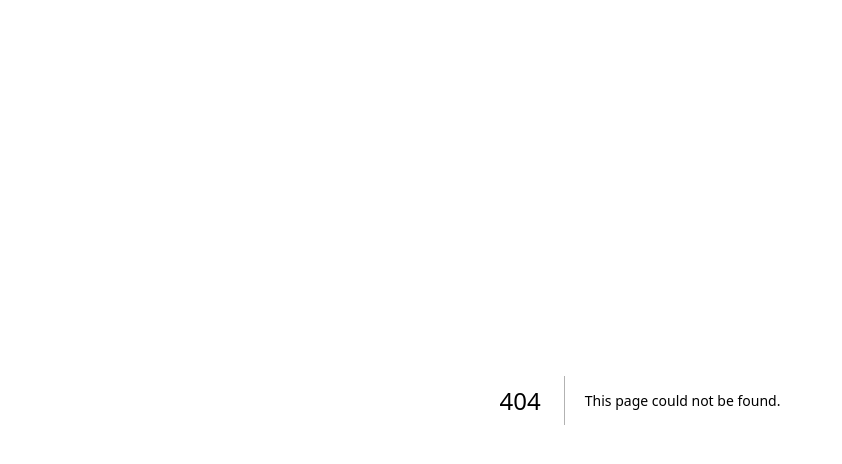
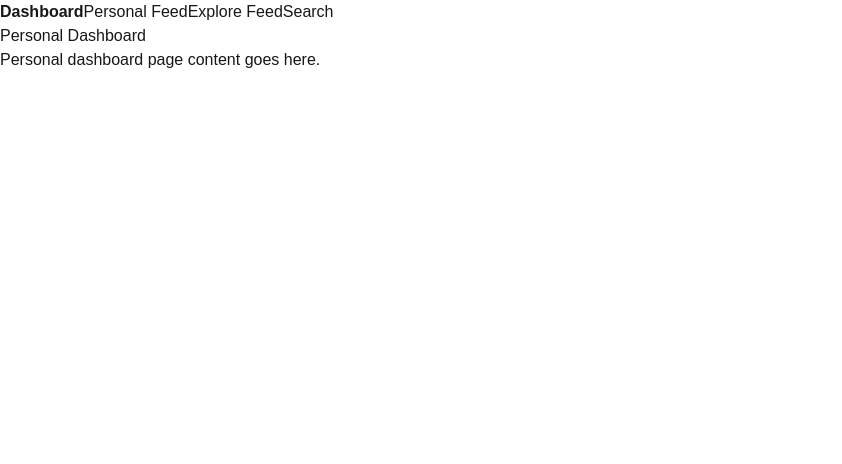
Before and after one commit to Pronamel/web-scraper-stock, a Next.js app: page /dashboard in a window 1280 px wide. Before the commit this address had no page. Shown: the top 464 px of the page, without its empty margins (0-842 px from the left). Built offline with nearby package versions, Linux system fonts and the light colour scheme.

Commit message:
Base File setup, some project settings and added to readme

```diff
--- /dev/null
+++ b/app/dashboard/page.tsx
@@ -0,0 +1,30 @@
+// app/dashboard/page.tsx
+"use client";
+
+import { useState } from "react";
+import TabNav from "@/components/dashboard/TabNav";
+import PersonalDashboardTab from "@/components/dashboard/PersonalDashTab";
+import PersonalFeedTab from "@/components/dashboard/PersonalFeedTab";
+import ExploreFeedTab from "@/components/dashboard/ExploreFeedTab";
+import SearchTab from "@/components/dashboard/SearchTab";
+
+const TAB_COMPONENTS: Record<string, React.ComponentType> = {
+  dashboard: PersonalDashboardTab,
+  "personal-feed": PersonalFeedTab,
+  "explore-feed": ExploreFeedTab,
+  search: SearchTab,
+};
+
+export default function DashboardPage() {
+  const [activeTab, setActiveTab] = useState("dashboard"); // set the default active tab to "dashboard"
+  const ActiveComponent = TAB_COMPONENTS[activeTab];
+
+  return (
+    <div>
+      <TabNav activeTab={activeTab} onTabChange={setActiveTab} />
+      <main>
+        <ActiveComponent />
+      </main>
+    </div>
+  );
+}
--- /dev/null
+++ b/app/login/page.tsx
@@ -0,0 +1,15 @@
+// app/login/page.tsx
+"use client";
+
+import { useRouter } from "next/navigation";
+
+export default function LoginPage() {
+  const router = useRouter();
+
+  return (
+    <div>
+      <h1>Login</h1>
+      <button onClick={() => router.push("/dashboard")}>Go to Dashboard</button>
+    </div>
+  );
+}
--- /dev/null
+++ b/components/dashboard/ExploreFeedTab.tsx
@@ -0,0 +1,9 @@
+// components/dashboard/ExploreFeedTab.tsx
+export default function ExploreFeedTab() {
+  return (
+    <div>
+      <h2>Explore Feed</h2>
+      <p>Content for the explore feed goes here.</p>
+    </div>
+  );
+}
--- /dev/null
+++ b/components/dashboard/PersonalDashTab.tsx
@@ -0,0 +1,9 @@
+// components/dashboard/PersonalDashTab.tsx
+export default function PersonalDashTab() {
+  return (
+    <div>
+      <h2>Personal Dashboard</h2>
+      <p>Personal dashboard page content goes here.</p>
+    </div>
+  );
+}
--- /dev/null
+++ b/components/dashboard/PersonalFeedTab.tsx
@@ -0,0 +1,9 @@
+// components/dashboard/PersonalFeedTab.tsx
+export default function PersonalFeedTab() {
+  return (
+    <div>
+      <h2>Personal Feed</h2>
+      <p>Content for the personal feed goes here.</p>
+    </div>
+  );
+}
--- /dev/null
+++ b/components/dashboard/SearchTab.tsx
@@ -0,0 +1,9 @@
+// components/dashboard/SearchTab.tsx
+export default function SearchTab() {
+  return (
+    <div>
+      <h2>Search</h2>
+      <p>Content for the search tab goes here.</p>
+    </div>
+  );
+}
--- /dev/null
+++ b/components/dashboard/TabNav.tsx
@@ -0,0 +1,28 @@
+// components/dashboard/TabNav.tsx
+type TabNavProperties = {
+  activeTab: string;
+  onTabChange: (tab: string) => void;
+};
+
+const TABS = [
+  { key: "dashboard", label: "Dashboard" },
+  { key: "personal-feed", label: "Personal Feed" },
+  { key: "explore-feed", label: "Explore Feed" },
+  { key: "search", label: "Search" },
+];
+
+export default function TabNav({ activeTab, onTabChange }: TabNavProperties) {
+  return (
+    <nav>
+      {TABS.map((tab) => (
+        <button
+          key={tab.key}
+          onClick={() => onTabChange(tab.key)}
+          style={{ fontWeight: activeTab === tab.key ? "bold" : "normal" }}
+        >
+          {tab.label}
+        </button>
+      ))}
+    </nav>
+  );
+}
```
Also changed, not shown: app/settings/page.tsx (added), 1 other file (tests, documents, lock files or other folders).
